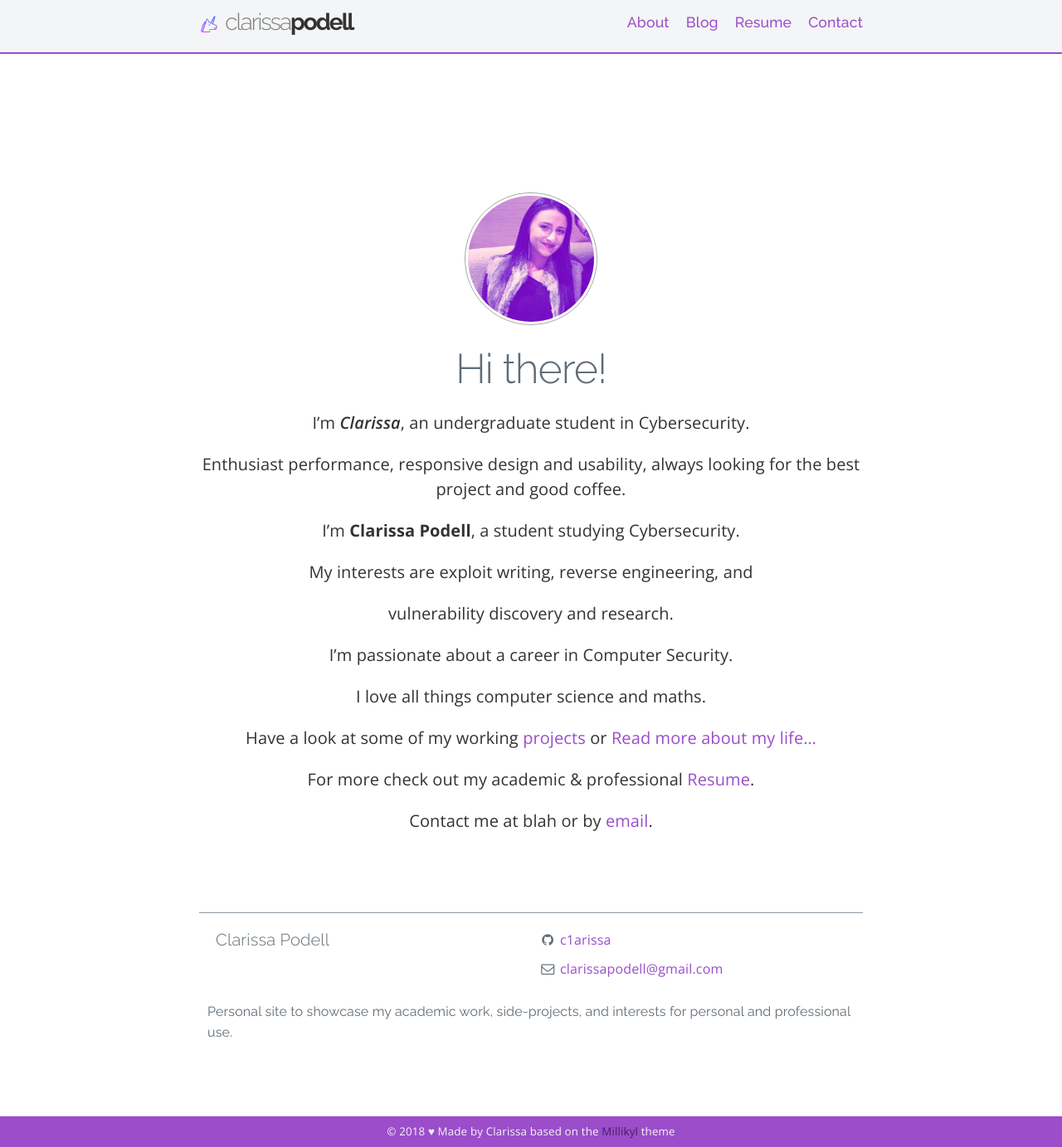
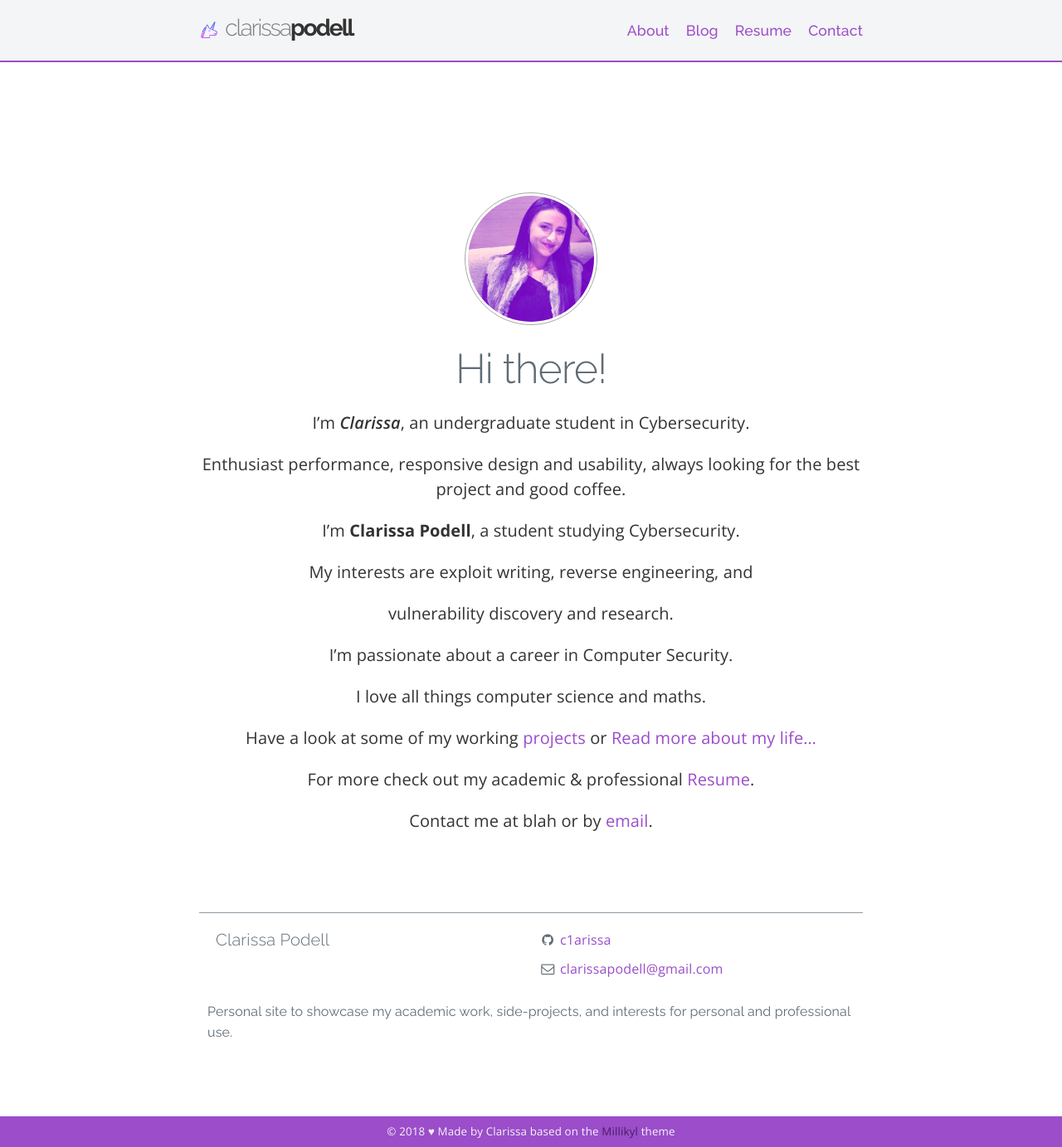
Before and after one commit to c1arissa/c1arissa.github.io, a Jekyll site: the page built from index.md, in a window 1280 px wide and 1383 px high. Shown: the whole window at 83% size. Built offline with Jekyll 4.4.1, drawn with Linux system fonts in a browser that asks for light colours; nearby versions of some CDN libraries; a style sheet for code colours, icons or effects is not loaded.

Commit message:
Update _nav.scss

```diff
--- a/_sass/_nav.scss
+++ b/_sass/_nav.scss
@@ -1,6 +1,6 @@
 $content-width: 800px;
 $breakpoint: 600px;
-$nav-height: 5.3rem; //70px;
+$nav-height: 5.2rem; //70px;
 $nav-background: $color-tertiary;
 $nav-font-color: $color-primary;
 $link-hover-color: $color-secondary;
@@ -11,12 +11,14 @@ nav {
     list-style: none;
     margin: 0;
     padding: 0;
+    padding-top: 1.1rem;
     li {
       float: left;
       position: relative;
       a {
         display: block;
-	padding-left: 20px;
+	padding-left: 2rem;
+	//padding-left: 20px;
         //padding: 1.375rem 18px 0.8rem;
 	line-height: $nav-height;
         background: $nav-background;
@@ -171,6 +173,7 @@ nav {
   margin-bottom: 0;
   float: left;
   position: absolute;
+  padding-top: 0.8rem;
  /* padding-top: 1.375rem;
   padding-bottom: 0.8rem;
   line-height: $nav-height / 2;
```
